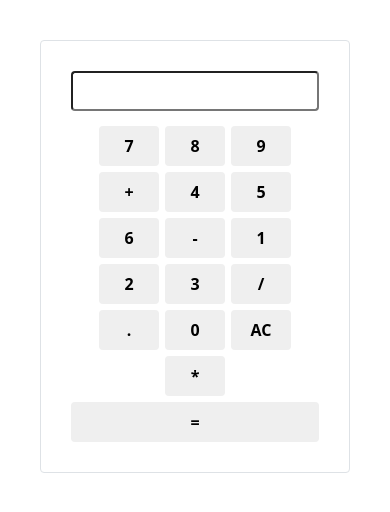
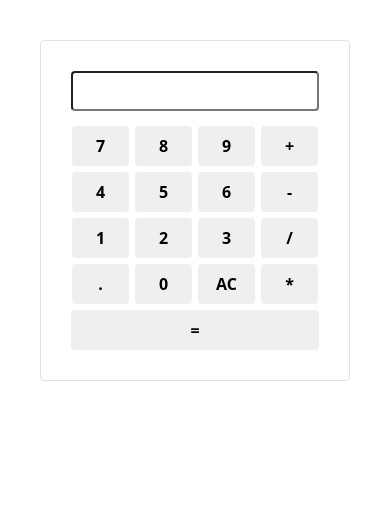
Before and after one commit to javilafoure/Practica_7, a plain HTML site: page index.html in a window 390 px wide. Drawn offline with nearby package versions, Linux system fonts and the light colour scheme.

Commit message:
correcion de responsive final

```diff
--- a/styles/style.css
+++ b/styles/style.css
@@ -55,7 +55,7 @@ button{
 
     button {
 
-        width: 60px;
+        width: 23%;
         height: 40px;
     }
     .boton{
```
